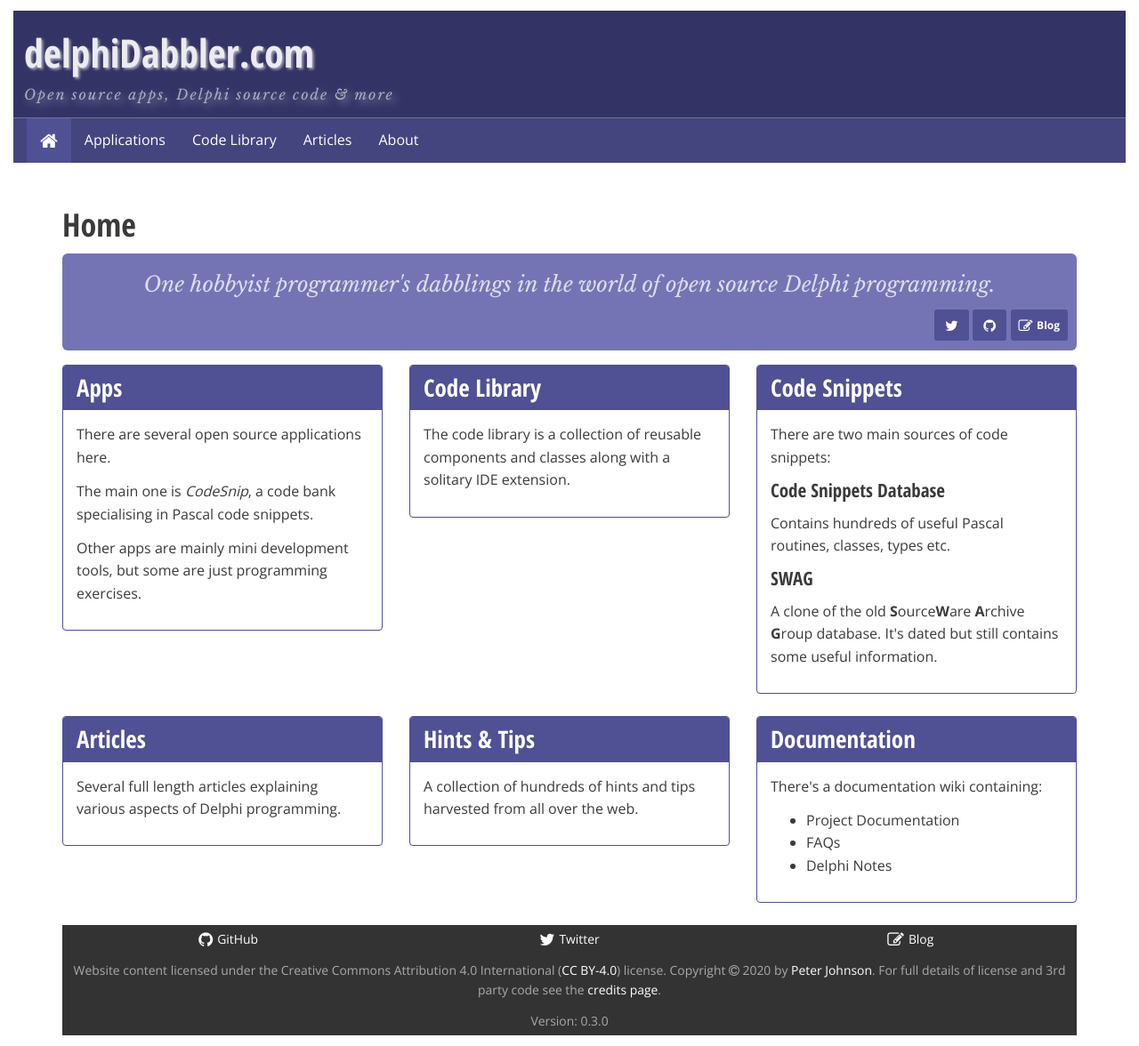
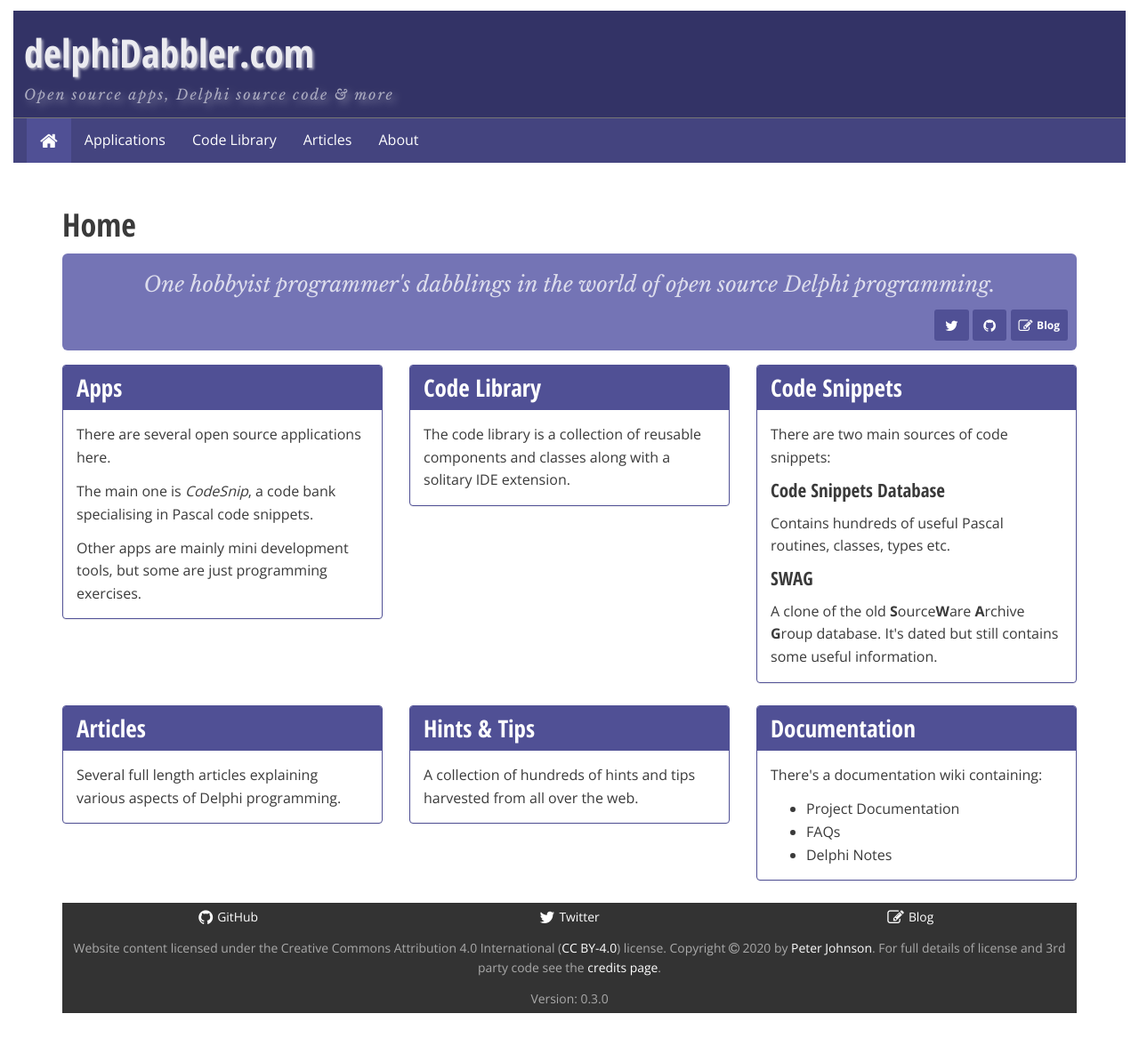
Before and after one commit to delphidabbler/delphidabbler.github.io, a Jekyll site: the page built from index.html, in a window 1280 px wide. Shown: the whole page at 89% size. Built offline with Jekyll 4.4.1, drawn with Linux system fonts in a browser that asks for light colours; nearby versions of some CDN libraries; after the commit the page ends 1151 px from its top, so only the background shows below that.

Commit message:
Remove ugly whitespace from bottom of panel bodies.

```diff
--- a/_sass/_dd-custom-styles.scss
+++ b/_sass/_dd-custom-styles.scss
@@ -193,6 +193,11 @@ ul.wide li {
 
 .panel {
 
+  .panel-body {
+    > *:last-child {
+      margin-bottom: 0;
+    }
+  }
   h2 {
     font-size: floor($font-size-h2 * 0.9);
   }
```
